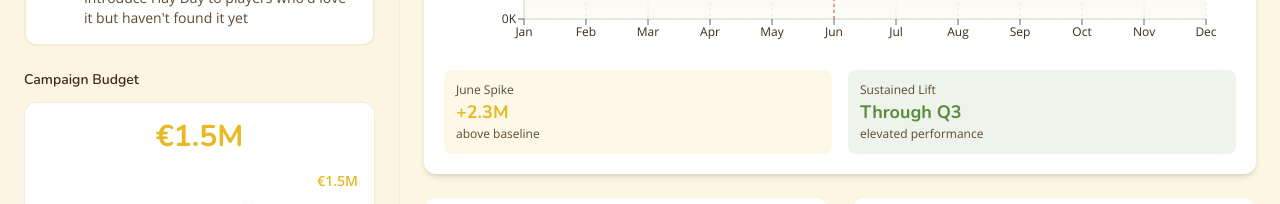
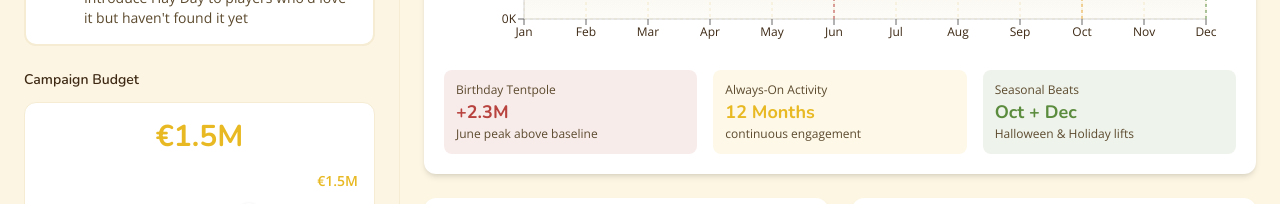
Before and after one commit to br00kd0wnt0n/haydaydash, a React (Vite) app in the folder frontend/: page / in a window 1280 px wide. Shown: the part 427-631 px from the top of the page. Built offline with nearby package versions, Linux system fonts and the light colour scheme; no server answers; the HTML template or start-up script is replaced by a standard one.

Commit message:
Show year-round campaign activity with tentpole markers

```diff
--- a/frontend/src/components/OutputPanel/ProjectionChart.tsx
+++ b/frontend/src/components/OutputPanel/ProjectionChart.tsx
@@ -114,19 +114,43 @@
               name="Projected"
             />
 
-            {/* June marker */}
+            {/* Campaign tentpole markers */}
             {timing === 'june_birthday' && (
+              <>
                 <ReferenceLine
                   x="Jun"
                   stroke="#B8433E"
                   strokeDasharray="3 3"
                   label={{
-                  value: 'Campaign Launch',
+                    value: 'Birthday Tentpole',
                     position: 'top',
                     fill: '#B8433E',
-                  fontSize: 11,
+                    fontSize: 10,
                   }}
                 />
+                <ReferenceLine
+                  x="Oct"
+                  stroke="#E8A83A"
+                  strokeDasharray="3 3"
+                  label={{
+                    value: 'Halloween',
+                    position: 'top',
+                    fill: '#E8A83A',
+                    fontSize: 10,
+                  }}
+                />
+                <ReferenceLine
+                  x="Dec"
+                  stroke="#5B8C3E"
+                  strokeDasharray="3 3"
+                  label={{
+                    value: 'Holiday',
+                    position: 'top',
+                    fill: '#5B8C3E',
+                    fontSize: 10,
+                  }}
+                />
+              </>
             )}
           </ComposedChart>
         </ResponsiveContainer>
@@ -135,17 +159,22 @@
       {/* Key callouts */}
       {timing === 'june_birthday' && spikeAboveBaseline > 0 && (
         <div className="mt-4 flex gap-4">
-          <div className="flex-1 bg-hay-gold/10 rounded-lg p-3">
-            <p className="text-xs text-hay-brown-light">June Spike</p>
-            <p className="text-lg font-bold text-hay-gold font-display">
+          <div className="flex-1 bg-hay-red/10 rounded-lg p-3">
+            <p className="text-xs text-hay-brown-light">Birthday Tentpole</p>
+            <p className="text-lg font-bold text-hay-red font-display">
               +{formatValue(spikeAboveBaseline)}
             </p>
-            <p className="text-xs text-hay-brown-light">above baseline</p>
+            <p className="text-xs text-hay-brown-light">June peak above baseline</p>
+          </div>
+          <div className="flex-1 bg-hay-gold/10 rounded-lg p-3">
+            <p className="text-xs text-hay-brown-light">Always-On Activity</p>
+            <p className="text-lg font-bold text-hay-gold font-display">12 Months</p>
+            <p className="text-xs text-hay-brown-light">continuous engagement</p>
           </div>
           <div className="flex-1 bg-hay-green/10 rounded-lg p-3">
-            <p className="text-xs text-hay-brown-light">Sustained Lift</p>
-            <p className="text-lg font-bold text-hay-green font-display">Through Q3</p>
-            <p className="text-xs text-hay-brown-light">elevated performance</p>
+            <p className="text-xs text-hay-brown-light">Seasonal Beats</p>
+            <p className="text-lg font-bold text-hay-green font-display">Oct + Dec</p>
+            <p className="text-xs text-hay-brown-light">Halloween & Holiday lifts</p>
           </div>
         </div>
       )}
```
Lines whose indentation alone changed are shown as unchanged.
